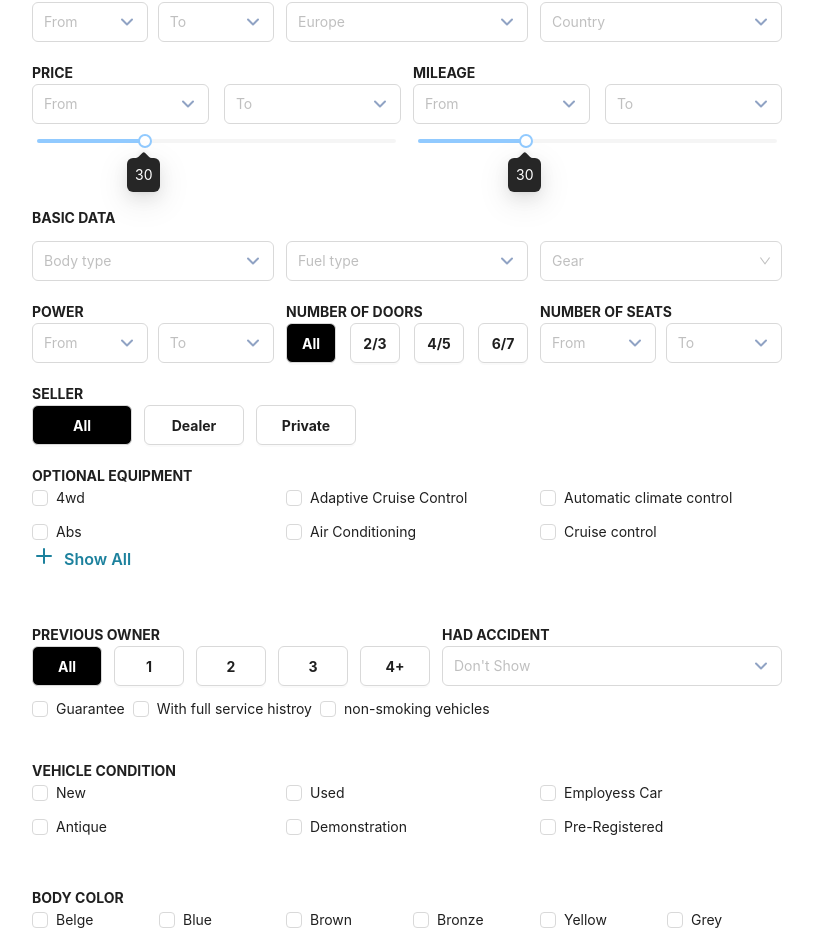
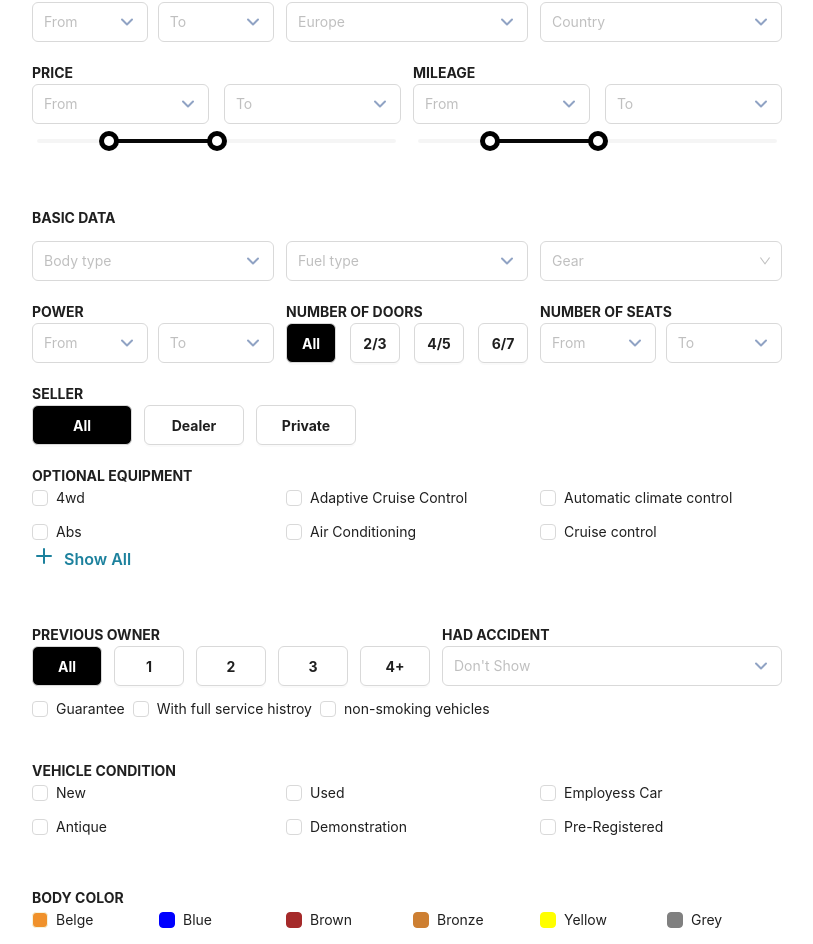
Before and after one commit to Asif2021/jepigaz, a React (Vite) app: page /advance-search in a window 1280 px wide. Shown: the part 306-1250 px from the top of the page, without its empty margins (233-1046 px from the left). Built offline with nearby package versions, Linux system fonts and the light colour scheme.

Commit message:
slider color change

```diff
--- a/src/Components/Pages/AdvanceSearch/AdvanceSearch.jsx
+++ b/src/Components/Pages/AdvanceSearch/AdvanceSearch.jsx
@@ -57,6 +57,18 @@ const handleLessComponent = ()=>{
           // icon={<img src="./icons/plus.svg" alt="Plus" />}
           text="Less makes/models"
           className="flex items-center float-end p-0 text-base font-semibold text-[#1c819d] overflow-hidden border-none"/> :
+          (components.length ===2) ? <div>
+            <AppButton
+          onClick={handleLessComponent}
+          // icon={<img src="./icons/plus.svg" alt="Plus" />}
+          text="Less makes/models"
+          className="flex items-center float-end p-0 text-base font-semibold text-[#1c819d] overflow-hidden border-none"/>
+           <AppButton
+          onClick={handleAddComponent}
+          icon={<img src="./icons/plus.svg" alt="Plus" />}
+          text="Add more makes/models"
+          className="flex items-center p-0 text-base font-semibold text-[#1c819d] overflow-hidden border-none"/>
+          </div> :
           <AppButton
           onClick={handleAddComponent}
           icon={<img src="./icons/plus.svg" alt="Plus" />}
@@ -93,7 +105,7 @@ const handleLessComponent = ()=>{
               <InputSelector placeholder="From" className="h-10 w-[48%]" />
               <InputSelector placeholder="To" className="h-10 w-[48%]" />
             </div>
-            <Slider defaultValue={30} tooltip={{ open: true }} />
+            <Slider  range  defaultValue={[20, 50]} tooltip={{ open: false }} />
           </div>
 
           <div className="w-full md:w-1/2">
@@ -102,7 +114,7 @@ const handleLessComponent = ()=>{
               <InputSelector placeholder="From" className="h-10 w-[48%]" />
               <InputSelector placeholder="To" className="h-10 w-[48%]" />
             </div>
-            <Slider defaultValue={30} tooltip={{ open: true }} />
+            <Slider range  defaultValue={[20, 50]} tooltip={{ open: false }} />
           </div>
         </div>
       </div>
--- a/src/Components/Styles/AdvanceSearch.css
+++ b/src/Components/Styles/AdvanceSearch.css
@@ -6,55 +6,61 @@
 .resultButton:hover{
 color: white !important;
 }
-.belge .ant-checkbox-checked .ant-checkbox-inner{
+.belge .ant-checkbox-inner{
  background-color: rgb(240, 145, 43) !important;
  border-color: beige !important;
 }
-.blue .ant-checkbox-checked .ant-checkbox-inner{
+.blue .ant-checkbox-inner{
     background-color: blue !important;
     border-color: blue !important;
 }
-.brown .ant-checkbox-checked .ant-checkbox-inner{
+.brown .ant-checkbox-inner{
 background-color: brown !important ;
 border-color: brown !important ;
 }
-.bronze .ant-checkbox-checked .ant-checkbox-inner{
+.bronze .ant-checkbox-inner{
     background-color: #CD7F32 !important ;
     border-color: #CD7F32 !important ;
 }
-.yellow .ant-checkbox-checked .ant-checkbox-inner{
+.yellow .ant-checkbox-inner{
     background-color: yellow !important ;
     border-color: yellow !important ;
 }
-.grey .ant-checkbox-checked .ant-checkbox-inner{
+.grey .ant-checkbox-inner{
 background-color: grey !important;
 border-color: grey !important;
 }
-.green .ant-checkbox-checked .ant-checkbox-inner{
+.green .ant-checkbox-inner{
     background-color: green !important;
     border-color: green !important;
 }
-.red .ant-checkbox-checked .ant-checkbox-inner{
+.red .ant-checkbox-inner{
     background-color: red !important;
     border-color: red !important;
 }
-.silver .ant-checkbox-checked .ant-checkbox-inner{
+.silver .ant-checkbox-inner{
     background-color: silver !important;
     border-color: silver !important;
 }
-.violet .ant-checkbox-checked .ant-checkbox-inner{
+.violet .ant-checkbox-inner{
     background-color: violet !important;
     border-color: violet !important;
 }
-.white .ant-checkbox-checked .ant-checkbox-inner{
+.white .ant-checkbox-inner{
     background-color: white !important;
-    border-color: white !important;
+    border-color: grey !important;
 }
-.orange .ant-checkbox-checked .ant-checkbox-inner{
+.orange .ant-checkbox-inner{
     background-color: orange !important;
     border-color: orange !important;
 }
-.gold .ant-checkbox-checked .ant-checkbox-inner{
+.gold .ant-checkbox-inner{
     background-color: gold !important;
     border-color: gold !important;
 }
+.ant-slider .ant-slider-track {
+    background-color: #070707 !important;
+}
+.ant-slider .ant-slider-handle::after{
+    box-shadow: 0 0 0 5px #000 !important;
+}
```
